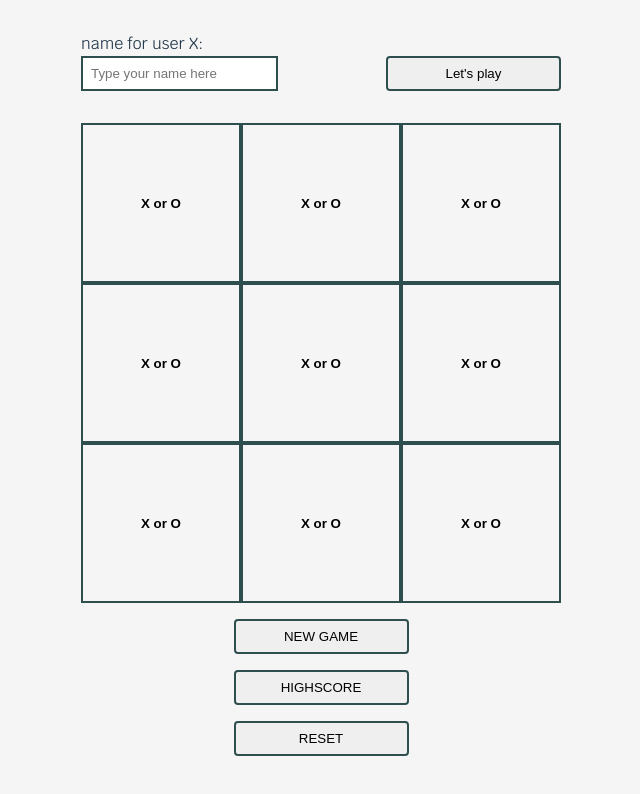
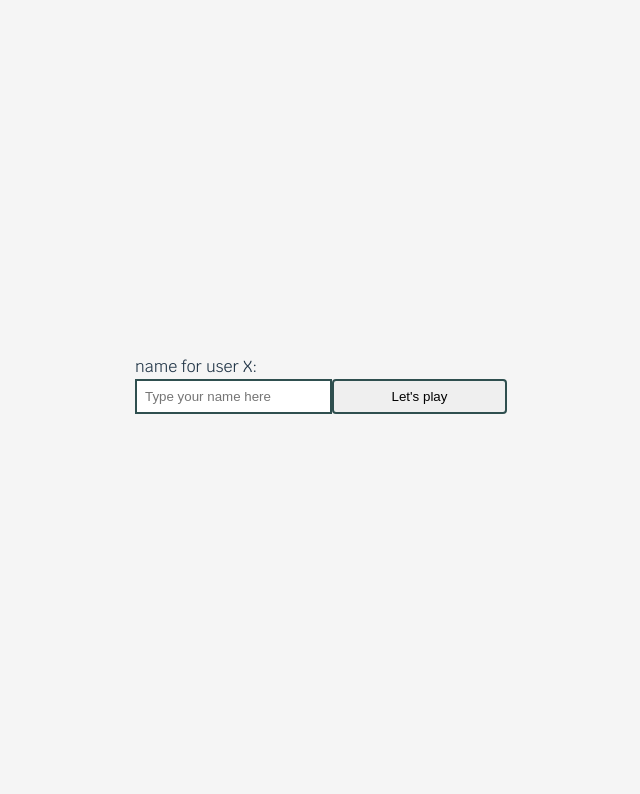
Before and after one commit to jenmwa/tic-tac-toe, a Vue app: page / in a window 1280 px wide. Shown: the top 794 px of the page, without its empty margins (319-959 px from the left). Built offline with nearby package versions, Linux system fonts and the light colour scheme.

Commit message:
structure

```diff
--- a/src/App.vue
+++ b/src/App.vue
@@ -1,14 +1,14 @@
 <script setup lang="ts">
-import GameBoard from './components/GameBoard.vue';
+
 import LoginUser from './components/LoginUser.vue';
-import UserOptions from './components/userOptions.vue';
+
 // import HelloWorld from './components/HelloWorld.vue'
 </script>
 
 <template>
   <LoginUser></LoginUser>
-  <GameBoard></GameBoard>
-  <UserOptions></UserOptions>
+  <!-- <GameBoard></GameBoard>
+  <userOptions></userOptions> -->
   <!-- <div>
     <a href="https://vitejs.dev" target="_blank">
       <img src="/vite.svg" class="logo" alt="Vite logo" />
```
